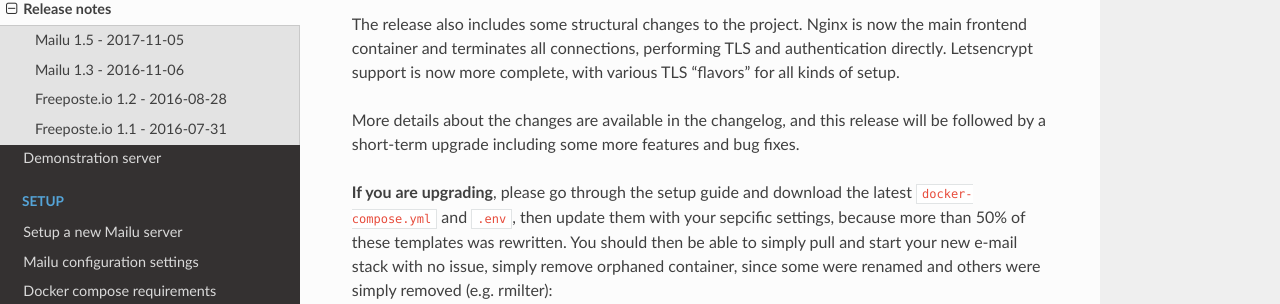
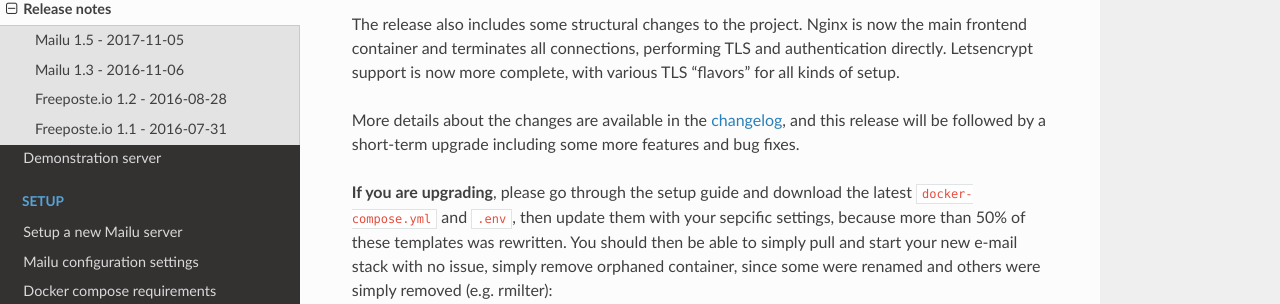
Before and after one commit to Mailu/Mailu, a Sphinx documentation site: the page built from docs/releases.rst, in a window 1280 px wide and 900 px high, scrolled down 464 px. Shown: the part 147-451 px from the top of the window. Built offline with Sphinx 7.4.7 and the Read the Docs theme 2.0.0, drawn with Linux system fonts in a browser that asks for light colours; formulas are drawn with MathJax 3.

```diff
--- a/docs/releases.rst
+++ b/docs/releases.rst
@@ -28,7 +28,7 @@ the main frontend container and terminates all connections, performing
 TLS and authentication directly. Letsencrypt support is now more complete,
 with various TLS "flavors" for all kinds of setup.
 
-More details about the changes are available in the changelog, and this
+More details about the changes are available in the `changelog`_, and this
 release will be followed by a short-term upgrade including some more features
 and bug fixes.
 
```
Also changed, not shown: other parts of docs/releases.rst (+2 -0 lines).
